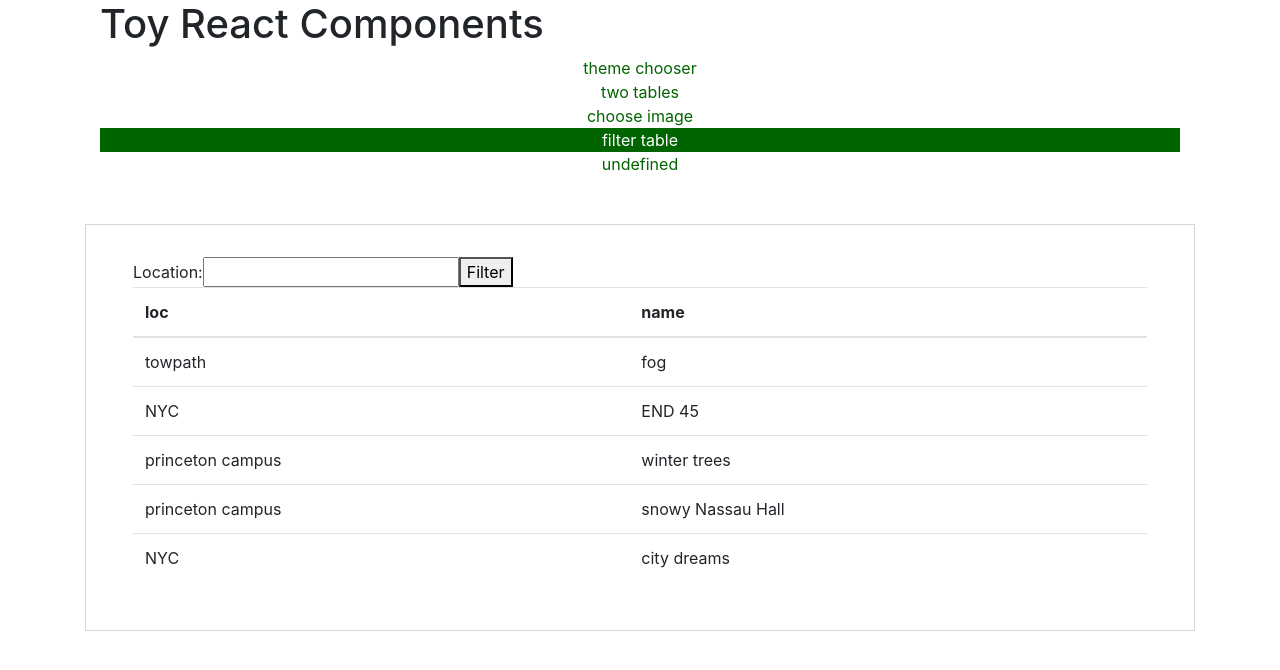
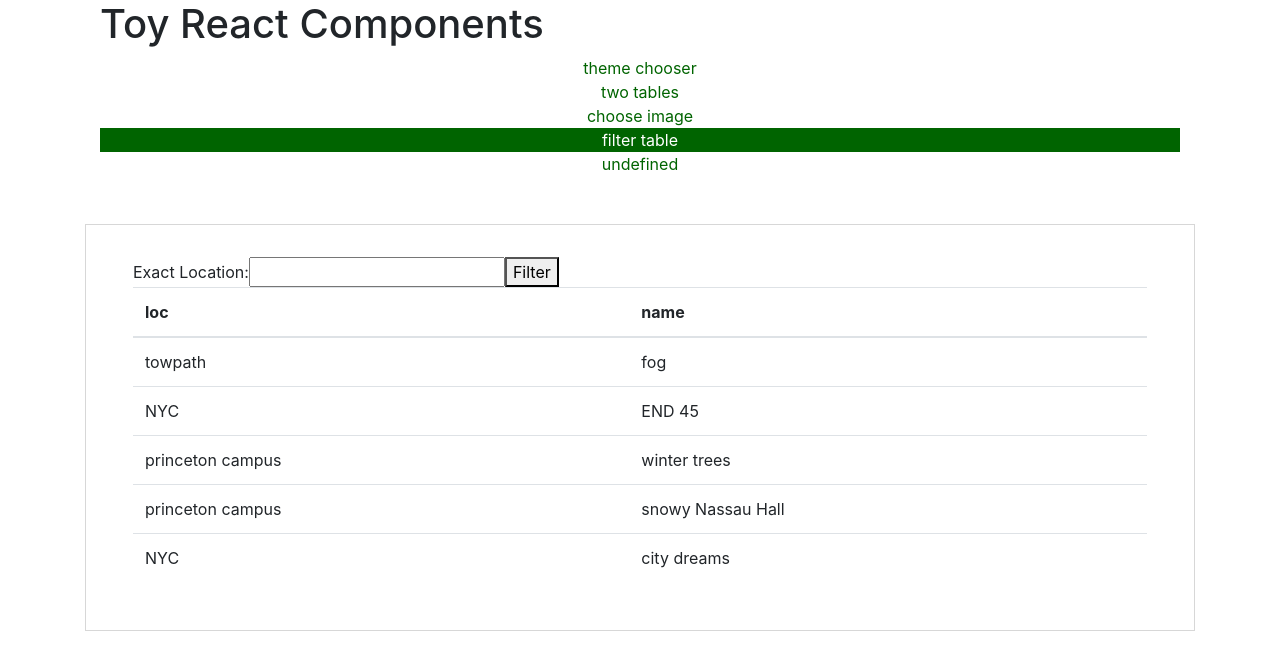
Before and after one commit to akinom/react-toys, a React (Create React App) app: page / in a window 1280 px wide. Both pictures are taken after a click on the element "filter table". Shown: the top 670 px of the page. Built offline with nearby package versions, Linux system fonts and the light colour scheme.

Commit message:
better form label

```diff
--- a/src/FormToy.js
+++ b/src/FormToy.js
@@ -43,7 +43,7 @@ export class SubmitAndFilter extends React.Component {
             <div className={'container-fluid'}>
                 <div>
                     <form onSubmit={this.handleSubmit.bind(this)}>
-                        Location:
+                        Exact Location:
                         <input type="text" name="loc" value={this.state.filter}  onChange={this.setFilter.bind(this)}/>
                             <button>Filter</button>
                     </form>
```
